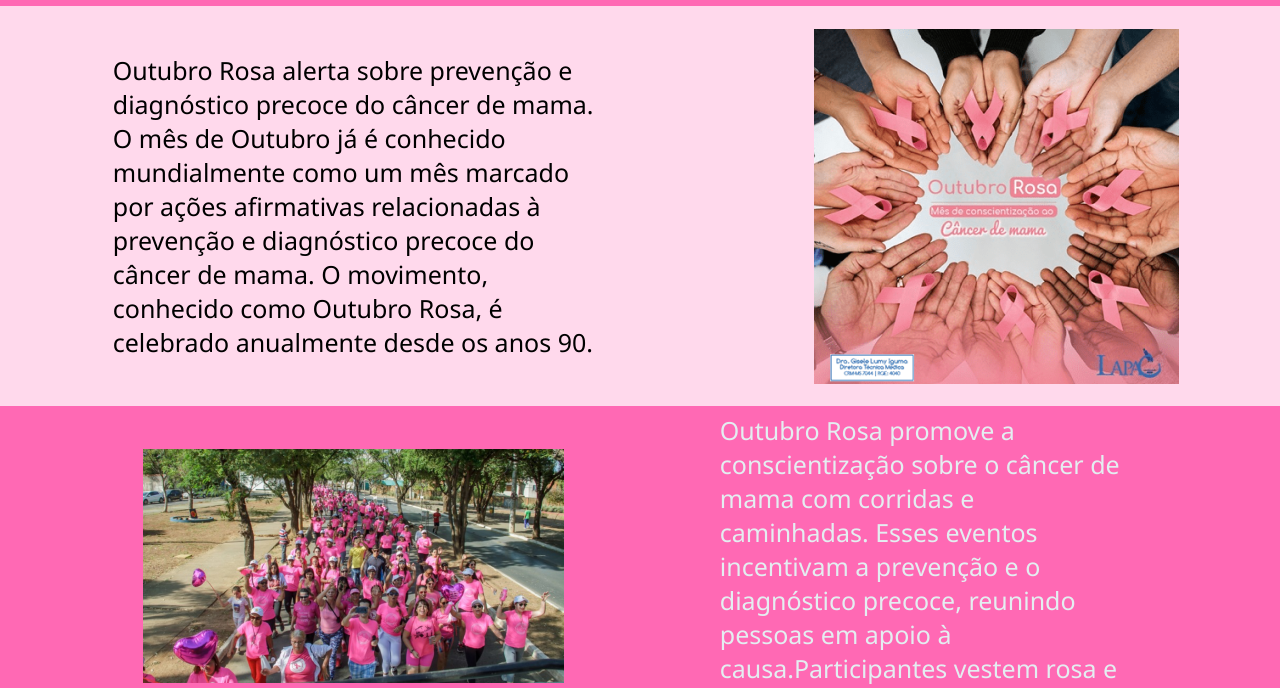
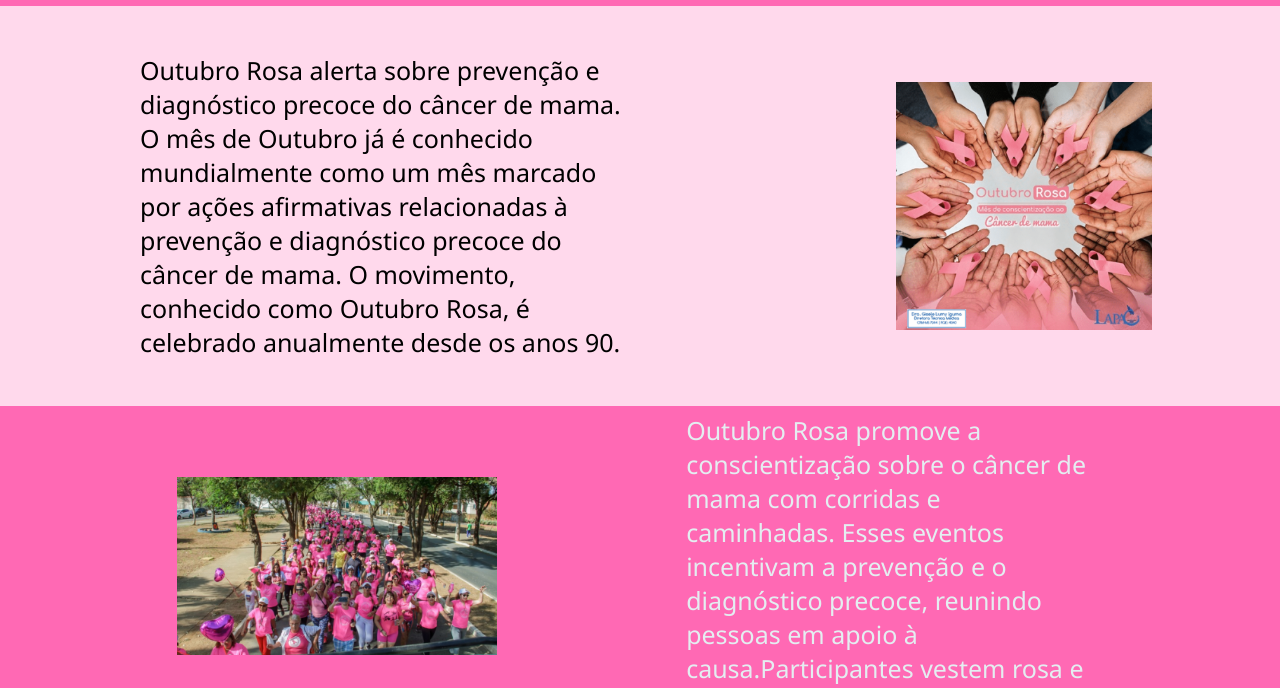
Before and after one commit to FehMacedo10/projeto_outubro-rosa, a plain HTML site: page index.html in a window 1280 px wide. Shown: the part 112-800 px from the top of the page. Drawn offline with Linux system fonts and the light colour scheme.

Commit message:
Ajuste das imagens para o Deploy

```diff
--- a/style.scss
+++ b/style.scss
@@ -293,7 +293,7 @@ footer {
 
             img {
                 padding: 0; // Remove padding
-                width: auto;
+                width: 20%;
             }
         }
 
@@ -311,7 +311,7 @@ footer {
 
             img {
                 padding: 0;
-                width: auto;
+                width: 25%;
             }
         }
 
```
Also changed, not shown: style.css, 1 other file.
